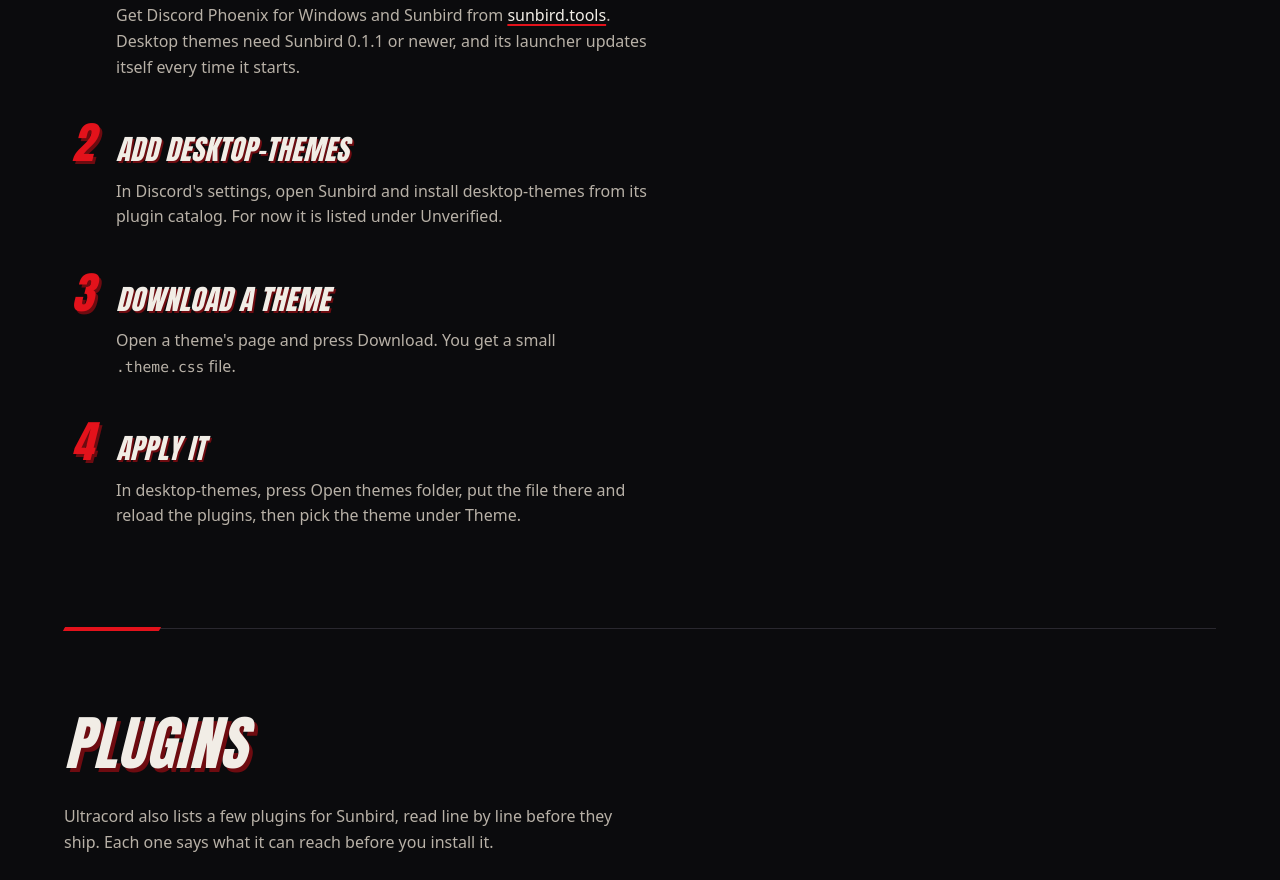
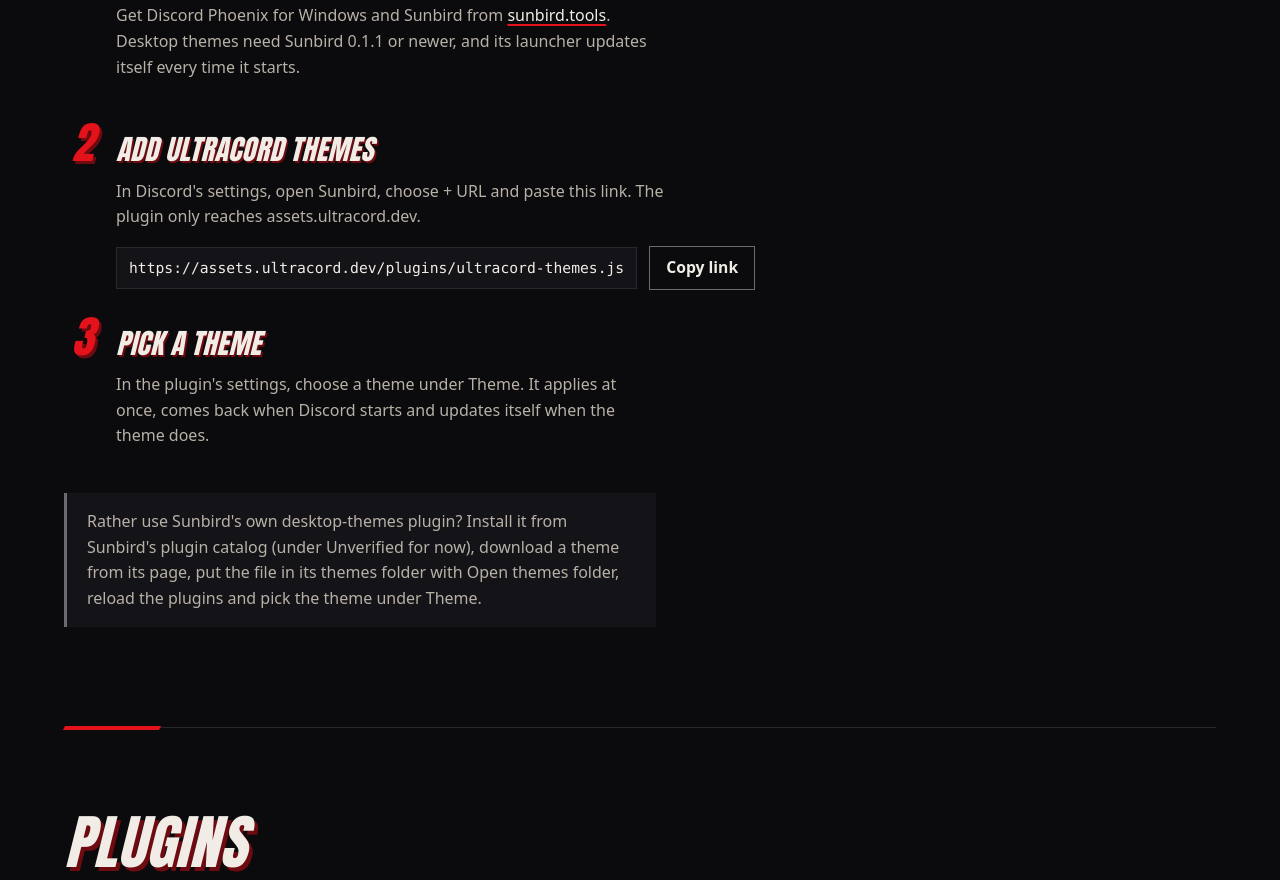
Before and after one commit to acasamit/ultracord-site, a plain HTML site: page index.html in a window 1280 px wide. Shown: the part 1892-2772 px from the top of the page. Drawn offline with Linux system fonts and the light colour scheme; no server answers.

Commit message:
Present The Ultracord Themes Plugin

```diff
--- a/index.html
+++ b/index.html
@@ -86,18 +86,22 @@
           <p>Get Discord Phoenix for Windows and Sunbird from <a href="https://sunbird.tools/">sunbird.tools</a>. Desktop themes need Sunbird 0.1.1 or newer, and its launcher updates itself every time it starts.</p>
         </li>
         <li>
-          <h3>Add desktop-themes</h3>
-          <p>In Discord's settings, open Sunbird and install desktop-themes from its plugin catalog. For now it is listed under Unverified.</p>
+          <h3>Add Ultracord Themes</h3>
+          <p>In Discord's settings, open Sunbird, choose + URL and paste this link. The plugin only reaches assets.ultracord.dev.</p>
+          <div class="copy-row">
+            <code id="plugin-url">https://assets.ultracord.dev/plugins/ultracord-themes.js</code>
+            <span class="copy">
+              <button class="copy-button" type="button" command="--copy" commandfor="plugin-url">Copy link<span class="visually-hidden"> to the Ultracord Themes plugin</span></button>
+              <span class="tip" role="status"></span>
+            </span>
+          </div>
         </li>
         <li>
-          <h3>Download a theme</h3>
-          <p>Open a theme's page and press Download. You get a small <code>.theme.css</code> file.</p>
-        </li>
-        <li>
-          <h3>Apply it</h3>
-          <p>In desktop-themes, press Open themes folder, put the file there and reload the plugins, then pick the theme under Theme.</p>
+          <h3>Pick a theme</h3>
+          <p>In the plugin's settings, choose a theme under Theme. It applies at once, comes back when Discord starts and updates itself when the theme does.</p>
         </li>
       </ol>
+      <p class="other-way">Rather use Sunbird's own desktop-themes plugin? Install it from Sunbird's plugin catalog (under Unverified for now), download a theme from its page, put the file in its themes folder with Open themes folder, reload the plugins and pick the theme under Theme.</p>
     </section>
 
     <section id="plugins" class="section" aria-labelledby="plugins-title">
--- a/styles.css
+++ b/styles.css
@@ -1560,3 +1560,12 @@ button.button {
   border: 0;
   color-scheme: dark;
 }
+
+/* The other way to use a theme, under the steps. */
+.other-way {
+  margin-block-start: 1.75rem;
+  padding: 1rem 1.25rem;
+  border-inline-start: 3px solid var(--line-strong);
+  background: var(--panel);
+  color: var(--muted);
+}
```
Also changed, not shown: theme.html (+12 -8 lines).
